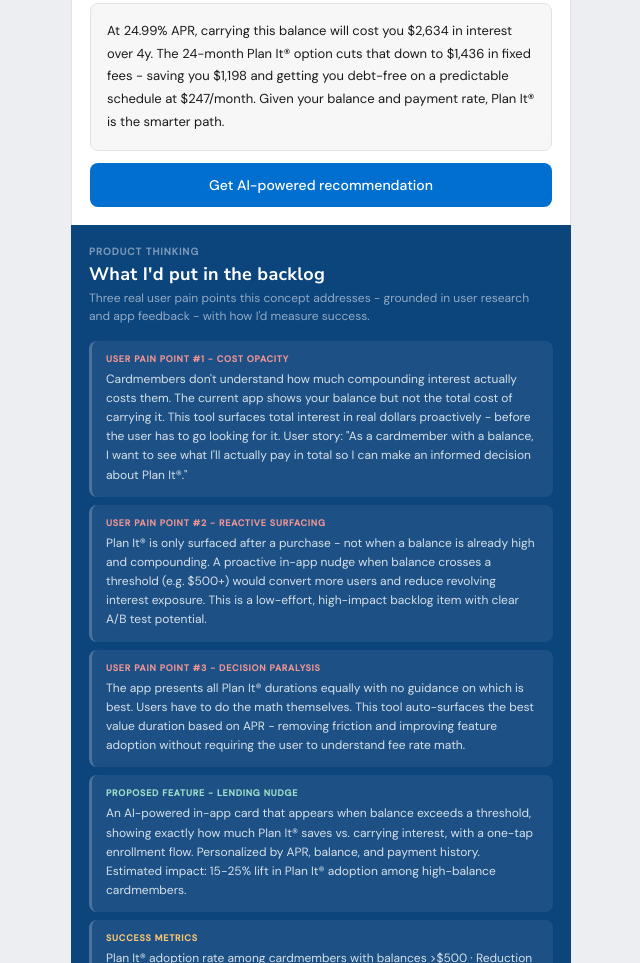
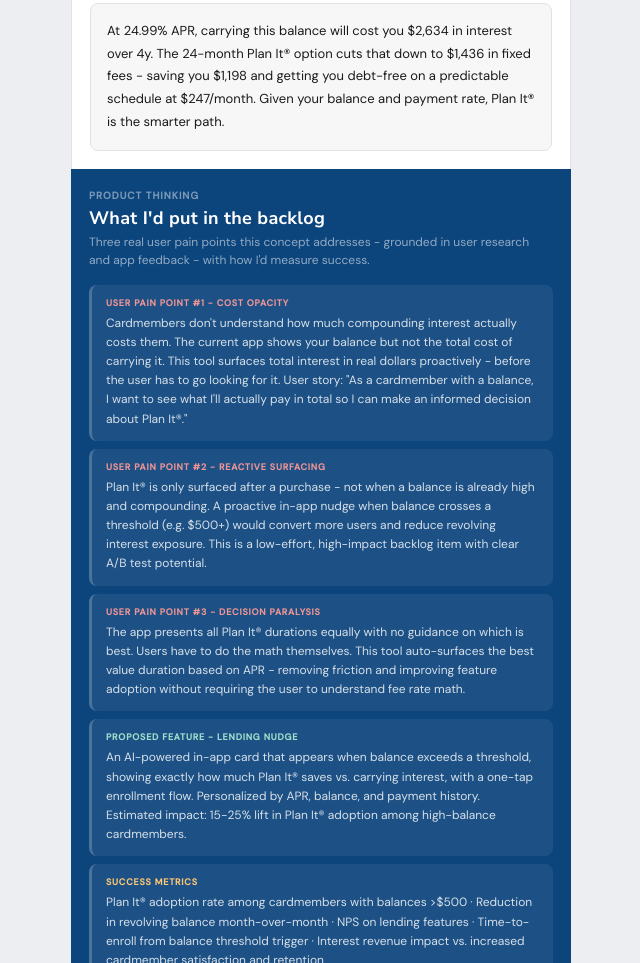
Before and after one commit to katyabalin/amex-lending, a website: page index.html in a window 1280 px wide. Shown: the part 1834-2797 px from the top of the page, without its empty margins (319-959 px from the left). Drawn offline with nearby package versions, Linux system fonts and the light colour scheme.

Commit message:
Remove AI recommendation button and logic
Removed AI recommendation button and related functionality.

```diff
--- a/index.html
+++ b/index.html
@@ -101,11 +101,6 @@
 .ft-amount.green { color: var(--green); }
 .badge-row { display: flex; flex-wrap: wrap; gap: 6px; margin-top: 12px; }
 .badge { background: var(--g100); border: 1px solid var(--border); border-radius: 20px; padding: 4px 10px; font-size: 11px; color: var(--g600); }
-.ai-btn { width: 100%; padding: 13px; background: var(--blue); color: white; border: none; border-radius: var(--r-sm); font-size: 14px; font-family: 'DM Sans', sans-serif; font-weight: 500; cursor: pointer; transition: background 0.15s; margin-top: 12px; }
-.ai-btn:hover { background: var(--blue-dark); }
-.ai-btn:disabled { background: #B5D4F4; cursor: default; }
-.ai-loading { text-align: center; font-size: 13px; color: var(--g600); padding: 14px; display: none; }
-.ai-out { margin-top: 12px; border: 1px solid var(--border); border-radius: var(--r-sm); padding: 16px; font-size: 13px; color: var(--g800); line-height: 1.75; display: none; background: var(--g50); }
 .rec-box { margin-top: 12px; border: 1px solid var(--border); border-radius: var(--r-sm); padding: 16px; font-size: 13px; color: var(--g800); line-height: 1.75; background: var(--g50); }
 .pm-panel { background: #0C447C; padding: 20px 18px; }
 .pm-eyebrow { font-size: 10px; font-weight: 600; letter-spacing: 1px; text-transform: uppercase; color: rgba(255,255,255,0.45); margin-bottom: 4px; }
@@ -213,9 +208,6 @@
       <div class="eyebrow">Personalized recommendation</div>
       <div class="sec-sub">Based on your exact numbers.</div>
       <div class="rec-box" id="rec-box"></div>
-      <button class="ai-btn" id="ai-btn" onclick="getAdvice()">Get AI-powered recommendation</button>
-      <div class="ai-loading" id="ai-loading">Generating your recommendation...</div>
-      <div class="ai-out" id="ai-out"></div>
     </div>
   </div>
 
@@ -427,35 +419,6 @@
   box.textContent=msg;
 }
 
-async function getAdvice(){
-  const btn=document.getElementById('ai-btn');
-  const loading=document.getElementById('ai-loading');
-  const out=document.getElementById('ai-out');
-  btn.disabled=true;loading.style.display='block';out.style.display='none';
-  const{bal,apr,pay,base}=state;
-  const bPlan=planCalc(bal,bestDur);
-  const saves=base.interest!==null?Math.round(base.interest-bPlan.totalFees):null;
-  try{
-    const res=await fetch('/api/recommend',{
-      method:'POST',
-      headers:{'Content-Type':'application/json'},
-      body:JSON.stringify({
-        bal:Math.round(bal),apr,pay:Math.round(pay),
-        baseMonths:base.months?fmtMo(base.months):null,
-        baseInterest:base.interest,
-        bestDur,bestMonthly:bPlan.monthly,bestFees:bPlan.totalFees,
-        saves
-      })
-    });
-    const data=await res.json();
-    loading.style.display='none';out.style.display='block';
-    out.textContent=data.text||'Unable to generate advice right now.';
-  }catch(e){
-    loading.style.display='none';out.style.display='block';
-    out.textContent='Unable to connect. Please try again.';
-  }
-  btn.disabled=false;
-}
 update();
 </script>
 </body>
```
